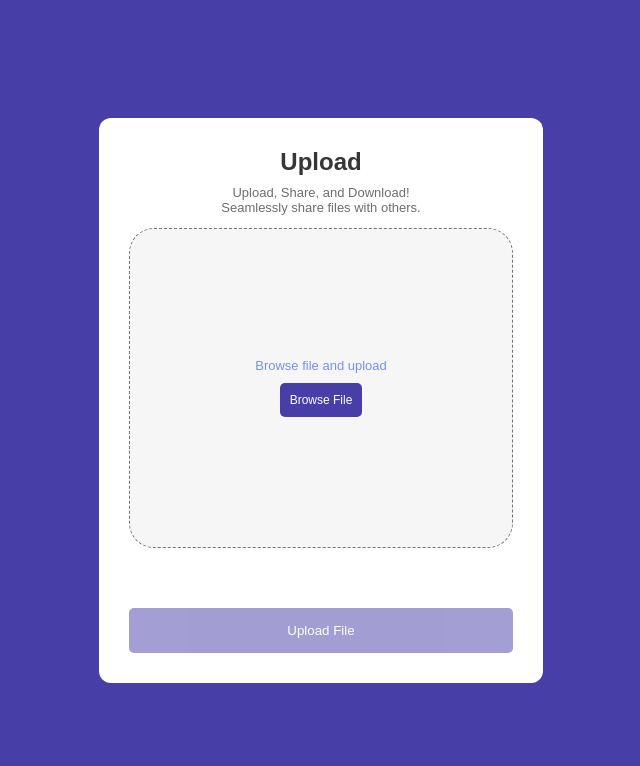
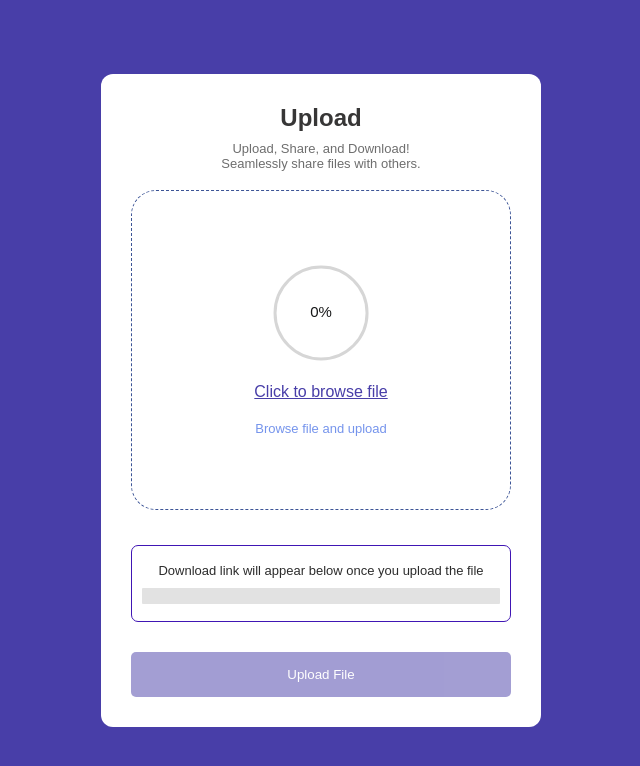
Before and after one commit to Yubraj-Karki/file-sharing-app, a React (Vite) app in the folder client/: page / in a window 1280 px wide. Shown: the top 766 px of the page, without its empty margins (319-959 px from the left). Built offline with nearby package versions, Linux system fonts and the light colour scheme.

Commit message:
clean up

```diff
--- a/client/package.json
+++ b/client/package.json
@@ -12,6 +12,7 @@
   "dependencies": {
     "axios": "^1.4.0",
     "react": "^18.2.0",
+    "react-circular-progressbar": "^2.1.0",
     "react-dom": "^18.2.0"
   },
   "devDependencies": {
--- a/client/src/App.css
+++ b/client/src/App.css
@@ -28,15 +28,16 @@ body {
 }
 
 .uploadArea {
-  border: 1px dashed #747474;
+  border: 1px dashed #3c5496;
   padding: 10px;
   min-height: 40vh;
-  width: 30vw;
+  width: 100%;
   display: flex;
   flex-direction: column;
   align-items: center;
   justify-content: center;
-  background-color: rgb(246, 246, 246);
+  /* background-color: rgb(246, 246, 246); */
+  background-color: white;
   border-radius: 25px;
   margin-bottom: 30px;
 }
@@ -57,24 +58,29 @@ body {
   color: white;
   cursor: pointer;
   font-weight: light;
-  font-size: 12px;
-  text-transform: capitalize;
+  font-size: 16px;
+  /* text-transform: capitalize; */
   border: none;
-  background: #483ea8;
+  /* background: #483ea8; */
+  background: transparent;
   padding: 10px;
   border-radius: 5px;
+  margin: 10px 0px;
+  color: #483ea8;
 }
 
-#myProgress {
+/* #myProgress {
   width: 100%;
   background-color: lightgrey;
   margin-top: 10px;
-}
+} */
 
 #myBar {
-  width: 0%;
-  height: 3px;
-  background-color: #3c5496;
+  width: 100px;
+  height: 100px;
+  border-radius: 50%;
+  background: transparent;
+  border: 3px solid #3c5496;
 }
 
 header {
@@ -83,6 +89,7 @@ header {
   flex-direction: column;
   justify-content: center;
   align-items: center;
+  margin-bottom: 19px;
 }
 header h1 {
   margin-bottom: 9px;
@@ -91,7 +98,6 @@ header h1 {
 }
 
 header p {
-  margin-bottom: 13px;
   font-size: 13px;
   color: #6e6e6e;
   width: 60%;
@@ -100,12 +106,14 @@ header p {
 
 .selectedFile {
   color: #7594ec;
-  margin-bottom: 10px;
   font-size: 13px;
 }
 
 .downloadLinkArea {
-  margin-top: 30px;
+  margin-top: 5px;
+  border: 1px solid rgb(64, 22, 180);
+  border-radius: 7px;
+  padding: 17px 10px;
 }
 
 .downloadLinkArea p {
@@ -114,14 +122,14 @@ header p {
 }
 .downloadLink {
   /* border: 1px solid blue; */
-  padding: 5px;
+  padding: 8px;
   margin-top: 10px;
   border-radius: 1px;
   background-color: #e2e2e2;
-  /* display: flex;
+  display: flex;
   flex-direction: row;
   justify-content: space-between;
-  align-items: center; */
+  align-items: center;
 }
 
 .downloadLink a {
@@ -161,3 +169,37 @@ header p {
   font-size: 11px;
   border-radius: 3px;
 }
+
+.copyBtn:disabled {
+  opacity: 0.5;
+}
+
+.CircularProgressbar {
+  height: 100px;
+  width: 100px;
+}
+
+.CircularProgressbar .CircularProgressbar-path {
+  stroke: #3c5496 !important;
+  stroke-width: 3px !important;
+}
+
+.CircularProgressbar .CircularProgressbar-text {
+  fill: #161718 !important;
+  font-size: 15px !important;
+}
+
+.CircularProgressbar-trail {
+  stroke: gray;
+  stroke-width: 3px !important;
+}
+/* .CircularProgressbar-path {
+  stroke: red;
+}
+
+.CircularProgressbar-text {
+  fill: yellow;
+}
+.CircularProgressbar-background {
+  fill: green;
+} */
--- a/client/src/components/FileUpload.jsx
+++ b/client/src/components/FileUpload.jsx
@@ -1,17 +1,19 @@
 import axios from "axios";
 import { useRef, useState } from "react";
+import { CircularProgressbar } from "react-circular-progressbar";
+import "react-circular-progressbar/dist/styles.css";
 
 const FileUpload = () => {
   const [selectedFile, setSelectedFile] = useState(null);
   const [fileLink, setFileLink] = useState("");
-  const [fileUploadProgress, setFileUploadProgress] = useState();
+  const [fileUploadProgress, setFileUploadProgress] = useState(0);
 
   const fileInputRef = useRef(null);
 
   const resetState = () => {
     setSelectedFile(null);
     setFileLink("");
-    setFileUploadProgress();
+    setFileUploadProgress(0);
   };
 
   const handleFileChange = (e) => {
@@ -90,15 +92,20 @@ const FileUpload = () => {
           </p>
         </header>
         <div className="uploadArea">
+          <CircularProgressbar
+            value={fileUploadProgress}
+            text={`${fileUploadProgress}%`}
+          />
+
+          <label onClick={resetState} htmlFor="myFile" className="browseButton">
+            <u>Click to browse file</u>
+          </label>
+
           <p className="selectedFile">
             {selectedFile
               ? "Selected file: " + selectedFile.name
               : "Browse file and upload"}
           </p>
-
-          <label onClick={resetState} htmlFor="myFile" className="browseButton">
-            Browse file
-          </label>
           <input
             className="browseFile"
             onChange={handleFileChange}
@@ -110,30 +117,21 @@ const FileUpload = () => {
         </div>
       </form>
       <div>
-        {fileUploadProgress && (
-          <div className="fileUploadProgress">
-            {fileUploadProgress < 100 ? (
-              <span>Uploading..{fileUploadProgress}% </span>
-            ) : (
-              <span>Upload completed {fileUploadProgress}%</span>
-            )}
-            <div id="myProgress">
-              <div style={{ width: `${fileUploadProgress}%` }} id="myBar"></div>
-            </div>
-          </div>
-        )}
-
-        {fileLink && (
-          <div className="downloadLinkArea">
+        <div className="downloadLinkArea">
+          {fileLink ? (
             <p>Copy the link for the file below. Link expires in 10 hour.</p>
-            <div className="downloadLink">
-              <a href={fileDownloadLink}>{fileDownloadLink}</a>
+          ) : (
+            <p>Download link will appear below once you upload the file</p>
+          )}
+          <div className="downloadLink">
+            <a href={fileDownloadLink}>{fileDownloadLink}</a>
+            {fileLink && (
               <button className="copyBtn" onClick={CopyToClipboard}>
                 Copy
               </button>
-            </div>
+            )}
           </div>
-        )}
+        </div>
 
         <button
           disabled={!selectedFile || fileUploadProgress == 100}
```
Also changed, not shown: 1 other file (tests, documents, lock files or other folders).
